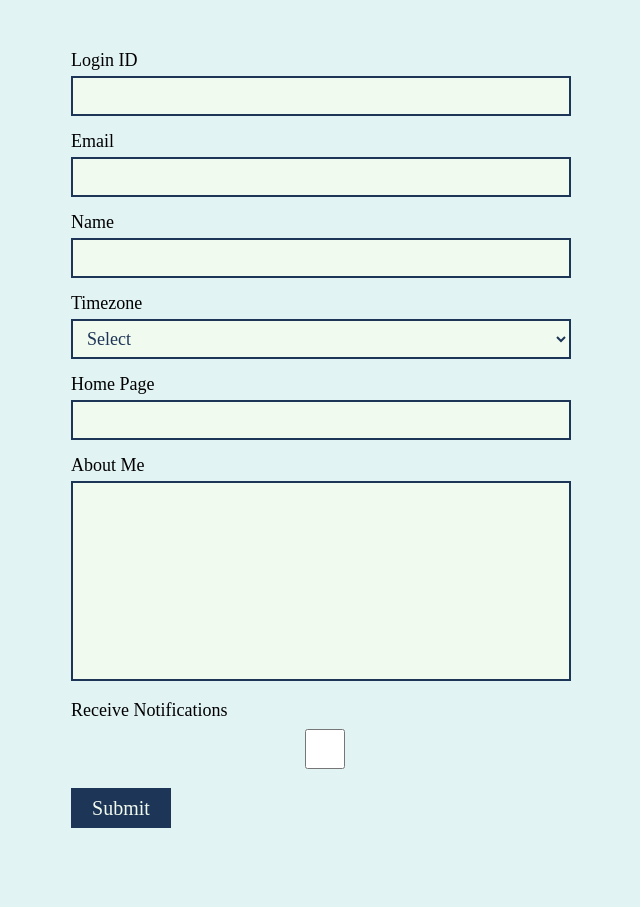
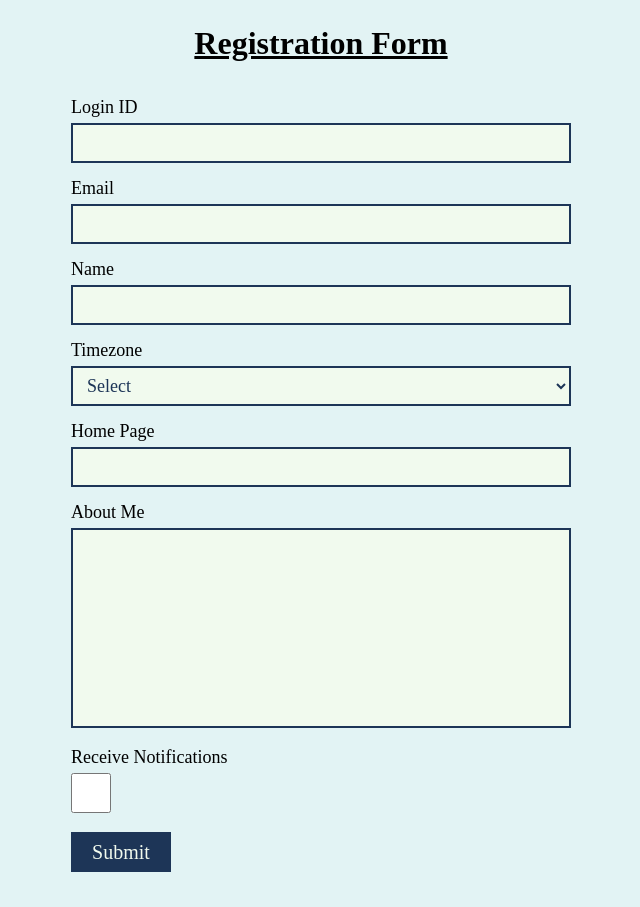
Before and after one commit to saiyam-gambhir-zz/react-form-validations, a React (Create React App) app: page / in a window 1280 px wide. Shown: the whole page, without its empty margins (319-959 px from the left). Before the commit the page ends 878 px from the top, so only its background shows below. Built offline with nearby package versions, Linux system fonts and the light colour scheme; a web font is replaced by a local one.

Commit message:
Prop types and validations

```diff
--- a/package.json
+++ b/package.json
@@ -6,6 +6,7 @@
     "@testing-library/jest-dom": "^5.11.9",
     "@testing-library/react": "^11.2.5",
     "@testing-library/user-event": "^12.8.1",
+    "prop-types": "^15.7.2",
     "react": "^17.0.1",
     "react-dom": "^17.0.1",
     "react-scripts": "4.0.3",
--- a/src/App.js
+++ b/src/App.js
@@ -6,6 +6,6 @@ function App() {
       <Form />
     </main>
   );
-}
+};
 
 export default App;
--- a/src/components/UI/Button/index.js
+++ b/src/components/UI/Button/index.js
@@ -1,3 +1,5 @@
+import PropTypes from 'prop-types';
+
 const button = (props) => {
   return (
     <div className="FormGroup">
@@ -6,4 +8,12 @@ const button = (props) => {
   )
 };
 
+button.defaultProps = {
+  text: ''
+};
+
+button.propTypes = {
+  text: PropTypes.string
+};
+
 export default button;
--- a/src/components/UI/FormInput/index.js
+++ b/src/components/UI/FormInput/index.js
@@ -1,11 +1,33 @@
+import PropTypes from 'prop-types';
+
 const formInput = (props) => {
   return (
-    <div className="FormGroup">
+    <div className={`FormGroup ${props.touched && !props.valid ? "Invalid" : null}`}>
       <label>{props.label}</label>
-      <input value={props.value} type={props.type} onChange={props.changed} />
+      <input value={props.value} type={props.type} checked={props.valid} onChange={props.changed} />
       {props.touched && !props.valid ? <div className="ErrorMessage">{props.validationMessage}</div> : ''}
     </div>
   )
 };
 
+formInput.defaultProps = {
+  changed: () => {},
+  label: '',
+  touched: false,
+  type: '',
+  valid: false,
+  validationMessage: '',
+  value: ''
+};
+
+formInput.propTypes = {
+  changed: PropTypes.func,
+  label: PropTypes.string,
+  touched: PropTypes.bool,
+  type: PropTypes.string,
+  valid: PropTypes.bool,
+  validationMessage: PropTypes.string,
+  value: PropTypes.string
+};
+
 export default formInput;
--- a/src/components/UI/Select/index.js
+++ b/src/components/UI/Select/index.js
@@ -1,16 +1,36 @@
+import PropTypes from 'prop-types';
+
 const select = (props) => {
   return (
-    <div className="FormGroup">
+    <div className={`FormGroup ${props.touched && !props.valid ? "Invalid" : null}`}>
       <label>{props.label}</label>
-      <select defaultValue={props.value} onChange={props.changed}>
-        <option value={props.value} disabled>Select</option>
+      <select defaultValue="Select" onChange={props.changed}>
+        <option value="Select" disabled>Select</option>
         {props.options && props.options.length > 0 ? props.options.map(option => (
           <option key={option} value={option}>{option}</option>
         )): null}
       </select>
-      {props.touched && !props.valid ? <div className="ErrorMessage">{props.validationMessage}</div> : ''}
+      {props.touched && !props.valid ? <div className="ErrorMessage">{props.validationMessage}</div> : null}
     </div>
   )
 };
 
+select.defaultProps = {
+  changed: () => {},
+  label: '',
+  options: [],
+  touched: false,
+  valid: false,
+  validationMessage: ''
+};
+
+select.propTypes = {
+  changed: PropTypes.func,
+  label: PropTypes.string,
+  options: PropTypes.array,
+  touched: PropTypes.bool,
+  valid: PropTypes.bool,
+  validationMessage: PropTypes.string
+};
+
 export default select;
--- a/src/components/UI/Textarea/index.js
+++ b/src/components/UI/Textarea/index.js
@@ -1,6 +1,8 @@
+import PropTypes from 'prop-types';
+
 const textArea = (props) => {
   return (
-    <div className="FormGroup">
+    <div className={`FormGroup ${props.touched && !props.valid ? "Invalid" : null}`}>
       <label>{props.label}</label>
       <textarea value={props.value} onChange={props.changed}></textarea>
       {props.touched && !props.valid ? <div className="ErrorMessage">{props.validationMessage}</div> : ''}
@@ -8,4 +10,22 @@ const textArea = (props) => {
   )
 };
 
+textArea.defaultProps = {
+  changed: () => {},
+  label: '',
+  touched: false,
+  valid: false,
+  validationMessage: '',
+  value: ''
+};
+
+textArea.propTypes = {
+  changed: PropTypes.func,
+  label: PropTypes.string,
+  touched: PropTypes.bool,
+  valid: PropTypes.bool,
+  validationMessage: PropTypes.string,
+  value: PropTypes.string
+};
+
 export default textArea;
--- a/src/constants.js
+++ b/src/constants.js
@@ -1,10 +1,10 @@
 // Regular Expressions //
 export const EMAIL_REGEX = /^(([^<>()[\]\\.,;:\s@"]+(\.[^<>()[\]\\.,;:\s@"]+)*)|(".+"))@((\[[0-9]{1,3}\.[0-9]{1,3}\.[0-9]{1,3}\.[0-9]{1,3}\])|(([a-zA-Z\-0-9]+\.)+[a-zA-Z]{2,}))$/;
-export const URL_REGEX = /(https?:\/\/(?:www\.|(?!www))[a-zA-Z0-9][a-zA-Z0-9-]+[a-zA-Z0-9]\.[^\s]{2,}|www\.[a-zA-Z0-9][a-zA-Z0-9-]+[a-zA-Z0-9]\.[^\s]{2,}|https?:\/\/(?:www\.|(?!www))[a-zA-Z0-9]+\.[^\s]{2,}|www\.[a-zA-Z0-9]+\.[^\s]{2,})/
+export const URL_REGEX = /(https?:\/\/(?:www\.|(?!www))[a-zA-Z0-9][a-zA-Z0-9-]+[a-zA-Z0-9]\.[^\s]{2,}|www\.[a-zA-Z0-9][a-zA-Z0-9-]+[a-zA-Z0-9]\.[^\s]{2,}|https?:\/\/(?:www\.|(?!www))[a-zA-Z0-9]+\.[^\s]{2,}|www\.[a-zA-Z0-9]+\.[^\s]{2,})/;
 
 
 // Validation Messages
-export const CHECK_NOTIFICATIONS = 'Notifications should be selected.'
+export const CHECK_NOTIFICATIONS = 'Notifications should be selected.';
 export const INVALID_EMAIL = 'Email Address is not valid.';
 export const INVALID_URL = 'Homepage is not a valid URL.';
 export const IS_REQUIRED = 'Field is required.';
--- a/src/containers/Form.js
+++ b/src/containers/Form.js
@@ -1,10 +1,10 @@
-import { Component } from "react";
+import * as constants from '../constants';
 import Button from '../components/UI/Button';
 import FormInput from '../components/UI/FormInput';
 import Select from '../components/UI/Select';
 import TextArea from '../components/UI/Textarea';
-import { isEmpty, isRegex, minCharactersCheck, selectBoxCheck } from '../validations';
-import * as constants from '../constants';
+import { Component } from "react";
+import { isCheckboxChecked, isEmpty, isRegex, minCharactersCheck, selectBoxCheck } from '../validations';
 
 class Form extends Component {
 
@@ -14,7 +14,7 @@ class Form extends Component {
       valid: false,
       value: ''
     }
-  }
+  };
 
   state = {
     aboutMe: {
@@ -56,6 +56,14 @@ class Form extends Component {
       validations: {required: true}
     },
 
+    notification: {
+      ...this.createInputOptions(),
+      label: 'Receive Notifications',
+      type: 'checkbox',
+      validationMessage: constants.IS_REQUIRED,
+      validations: {required: true, isCheckBox: true}
+    },
+
     timeZones: {
       ...this.createInputOptions(),
       label: 'Timezone',
@@ -89,27 +97,49 @@ class Form extends Component {
       isValid = selectBoxCheck(value, 'select');
     }
 
+    if(rules.isCheckBox) {
+      isValid = isCheckboxChecked(value);
+    }
+
     return isValid;
   };
 
   inputChangedHandler = (event, inputIdentfier) => {
     let updatedInputIdentfier = {...this.state[inputIdentfier]};
-    updatedInputIdentfier.value = event.target.value;
     updatedInputIdentfier.touched = true;
-    updatedInputIdentfier.valid = this.checkValidity(event.target.value, updatedInputIdentfier.validations);
+    if(updatedInputIdentfier.type === 'checkbox') {
+      updatedInputIdentfier.valid = event.target.checked;
+    } else {
+      updatedInputIdentfier.value = event.target.value;
+      updatedInputIdentfier.valid = this.checkValidity(event.target.value, updatedInputIdentfier.validations);
+    }
     this.setState({ [inputIdentfier]: updatedInputIdentfier });
+  };
+
+  resetInputField = (inputIdentfier) => {
+    document.querySelector('.UserForm select').selectedIndex = 0;
+    inputIdentfier.touched = false;
+    inputIdentfier.valid = false;
+    inputIdentfier.value = '';
   };
 
   checkIfFormIsValid = (isFormValid) => {
     if(isFormValid) {
       for(let key in this.state) {
         let updatedInputIdentfier = {...this.state[key]};
-        updatedInputIdentfier.touched = false;
-        updatedInputIdentfier.valid = false;
-        updatedInputIdentfier.value = '';
+        this.resetInputField(updatedInputIdentfier);
         this.setState({ [key]: updatedInputIdentfier });
       }
+
+      alert('Form submitted successfully!');
     }
+  };
+
+  scrollToTop = () => {
+    window.scrollTo({
+      behavior: 'smooth',
+      top: 0
+    });
   };
 
   onSubmitHandler = (event) => {
@@ -129,6 +159,7 @@ class Form extends Component {
     });
 
     this.checkIfFormIsValid(isFormValid);
+    this.scrollToTop();
   };
 
   renderForm = () => {
@@ -147,8 +178,7 @@ class Form extends Component {
 
       <Select
         changed={(event) => this.inputChangedHandler(event, 'timeZones')}
-        {...this.state['timeZones']}
-        value={this.state['timeZones'].value === "" ? '' : this.state['timeZones'].value} />
+        {...this.state['timeZones']} />
 
       <FormInput
         changed={(event) => this.inputChangedHandler(event, 'homePage')}
@@ -159,16 +189,21 @@ class Form extends Component {
         {...this.state['aboutMe']} />
 
       <FormInput
-        label="Receive Notifications"
-        type="checkbox" />
+        changed={(event) => this.inputChangedHandler(event, 'notification')}
+        {...this.state['notification']} />
 
       <Button text="Submit" />
     </form>
   };
 
   render () {
-    return this.renderForm();
-  }
+    return (
+      <>
+        <h1>Registration Form</h1>
+        {this.renderForm()}
+      </>
+    )
+  };
 };
 
 export default Form;
--- a/src/index.css
+++ b/src/index.css
@@ -13,7 +13,7 @@ body {
 }
 
 .UserForm {
-  margin: 50px auto;
+  margin: 35px auto;
   width: 500px;
 }
 
@@ -55,6 +55,7 @@ select {
   font-size: 18px;
   height: 40px;
   padding: 10px;
+  transition: border .5s;
   width: 100%;
 }
 
@@ -63,9 +64,9 @@ select {
   padding-bottom: 0;
 }
 
-input.Invalid,
-textarea.Invalid,
-select.Invalid {
+.Invalid input,
+.Invalid textarea,
+.Invalid select {
   border-color: #e63946;
 }
 
@@ -121,3 +122,15 @@ label {
   font-size: 18px;
   text-transform: capitalize;
 }
+
+input[type="checkbox"] {
+  cursor: pointer;
+  margin: 0;
+  width: 40px;
+}
+
+h1 {
+  margin: 25px 0 0 0;
+  text-align: center;
+  text-decoration: underline;
+}
```
